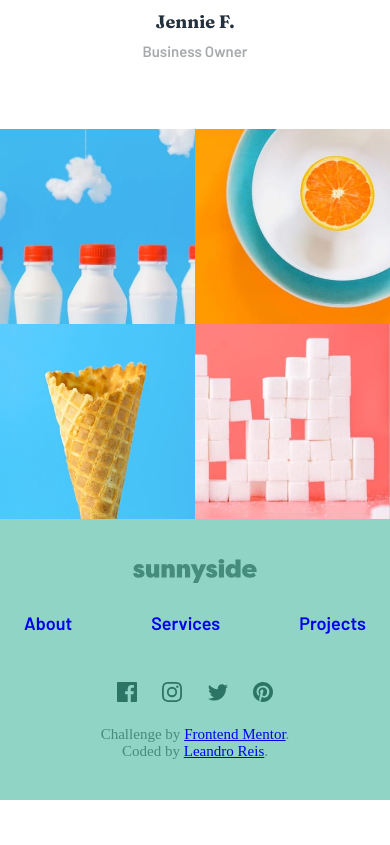
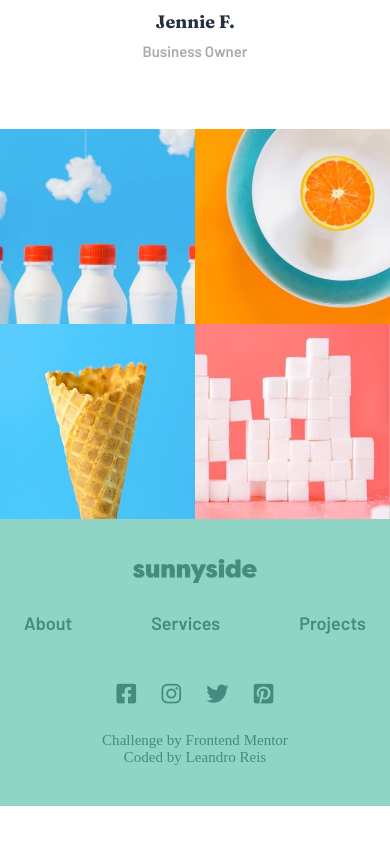
Before and after one commit to leandroreiz/sunnyside-agency, a website built with Parcel: page index.html in a window 390 px wide. Shown: the part 5100-5945 px from the top of the page. Before the commit the page ends 5900 px from the top, so only its background shows below. Built offline with nearby package versions, Linux system fonts and the light colour scheme.

Commit message:
Finish footer (mobile)

```diff
--- a/index.html
+++ b/index.html
@@ -12,9 +12,17 @@
       href="./images/favicon-32x32.png"
     />
 
-    <title>Sunnyside Agency</title>
+    <link
+      rel="stylesheet"
+      href="https://cdnjs.cloudflare.com/ajax/libs/font-awesome/6.1.1/css/all.min.css"
+      integrity="sha512-KfkfwYDsLkIlwQp6LFnl8zNdLGxu9YAA1QvwINks4PhcElQSvqcyVLLD9aMhXd13uQjoXtEKNosOWaZqXgel0g=="
+      crossorigin="anonymous"
+      referrerpolicy="no-referrer"
+    />
 
     <link rel="stylesheet" href="style.scss" />
+
+    <title>Sunnyside Agency</title>
   </head>
 
   <body class="text-md">
@@ -192,7 +200,7 @@
       </section>
 
       <footer>
-        <div class="container">
+        <div class="footer container">
           <div class="image-gallery flex flex-wrap">
             <img
               src="./images/mobile/image-gallery-milkbottles.jpg"
@@ -220,22 +228,31 @@
               <a href="#">Projects</a>
             </div>
             <div class="social-links flex mb-6">
-              <img src="./images/icon-facebook.svg" alt="facebook" />
-              <img src="./images/icon-instagram.svg" alt="instagram" />
-              <img src="./images/icon-twitter.svg" alt="twitter" />
-              <img src="./images/icon-pinterest.svg" alt="pinterest" />
+              <a href="/">
+                <i class="fa-brands fa-facebook-square"></i>
+              </a>
+              <a href="/">
+                <i class="fa-brands fa-instagram"></i>
+              </a>
+              <a href="/">
+                <i class="fa-brands fa-twitter"></i>
+              </a>
+              <a href="/">
+                <i class="fa-brands fa-pinterest-square"></i>
+              </a>
             </div>
-            <div class="text-sm">
+            <div class="coded-by text-sm">
               Challenge by
               <a
                 href="https://www.frontendmentor.io?ref=challenge"
                 target="_blank"
                 >Frontend Mentor</a
-              >. <br />
+              >
+              <br />
               Coded by
               <a href="https://github.com/leandroreiz" target="_blank"
                 >Leandro Reis</a
-              >.
+              >
             </div>
           </div>
         </div>
--- a/style.scss
+++ b/style.scss
@@ -321,6 +321,10 @@ h1, h3 {
 }
 
 // Footer
+.footer {
+  height: 100vh;
+}
+
 .footer-links {
   align-items: center;
   justify-content: space-between;
@@ -328,7 +332,13 @@ h1, h3 {
   & > * {
     text-decoration: none;
 
-    &:hover {
+    &:link,
+    &:visited {
+      color: hsl(168, 34%, 41%);
+    }
+
+    &:hover,
+    &:active {
       color: white;
     }
   }
@@ -339,8 +349,28 @@ h1, h3 {
   justify-content: space-around;
   padding-inline: 5rem;
 
+  & > * {
+    font-size: 1.4rem;
+    color: hsl(168, 34%, 41%);
+  }
+
   & > *:hover {
-    fill: white;
+    color: white;
     cursor: pointer;
   }
 }
+
+.coded-by > * {
+  text-decoration: none;
+  color: hsl(168, 34%, 41%);
+
+  &:link,
+  &:visited {
+    color: hsl(168, 34%, 41%);
+  }
+
+  &:hover,
+  &:active {
+    color: white;
+  }
+}
```
Also changed, not shown: dist/index.html, 2 other files.
